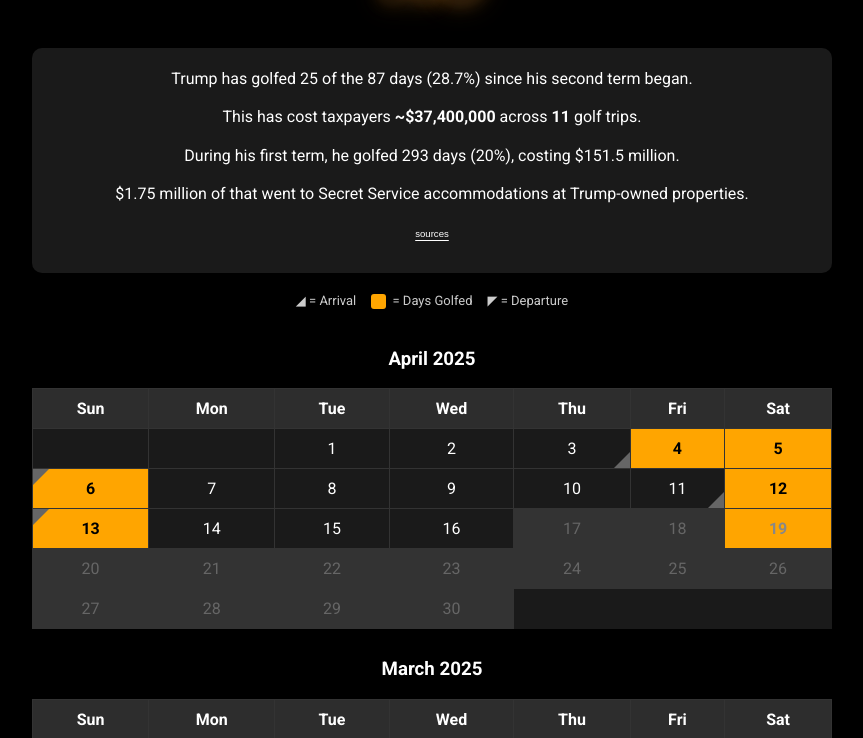
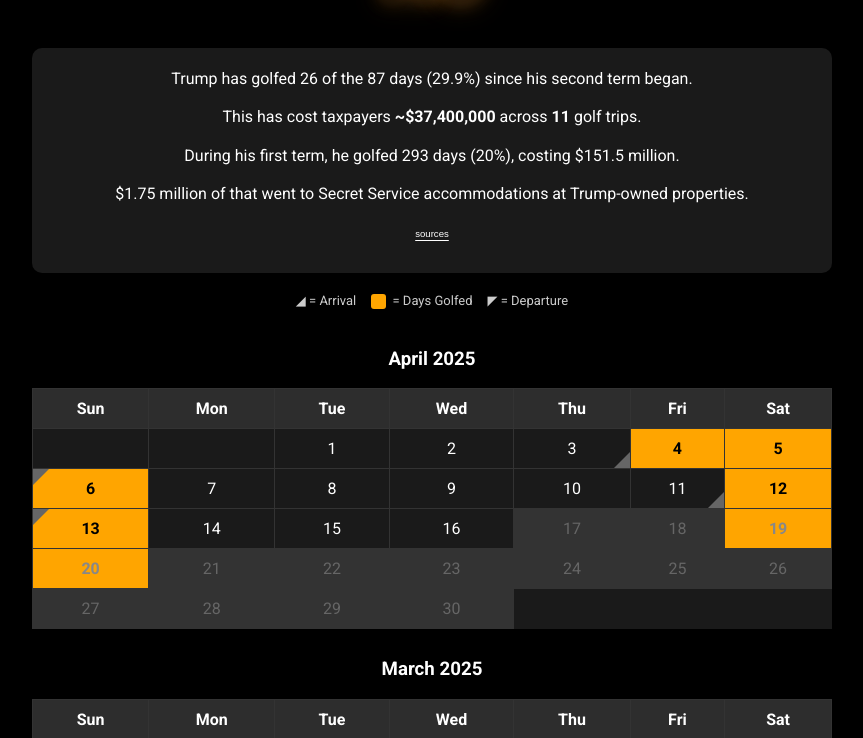
Before and after one commit to soyboi1312/istrumpgolfing.today, a Next.js app: page / in a window 1280 px wide. Shown: the part 494-1232 px from the top of the page, without its empty margins (208-1071 px from the left). Built offline with nearby package versions, Linux system fonts and the light colour scheme.

Commit message:
Update status.ts

```diff
--- a/data/status.ts
+++ b/data/status.ts
@@ -9,6 +9,11 @@ interface StatusData {
 
 export const statusData: StatusData = {
     events: {
+        '2025-04-20': {
+            location: 'Washington DC',
+            url: 'https://rollcall.com/factbase/trump/topic/calendar/',
+            type: 'golf',
+            },
         '2025-04-19': {
             location: 'Washington DC',
             url: 'https://youtu.be/l40AbwlzsWE',
```
